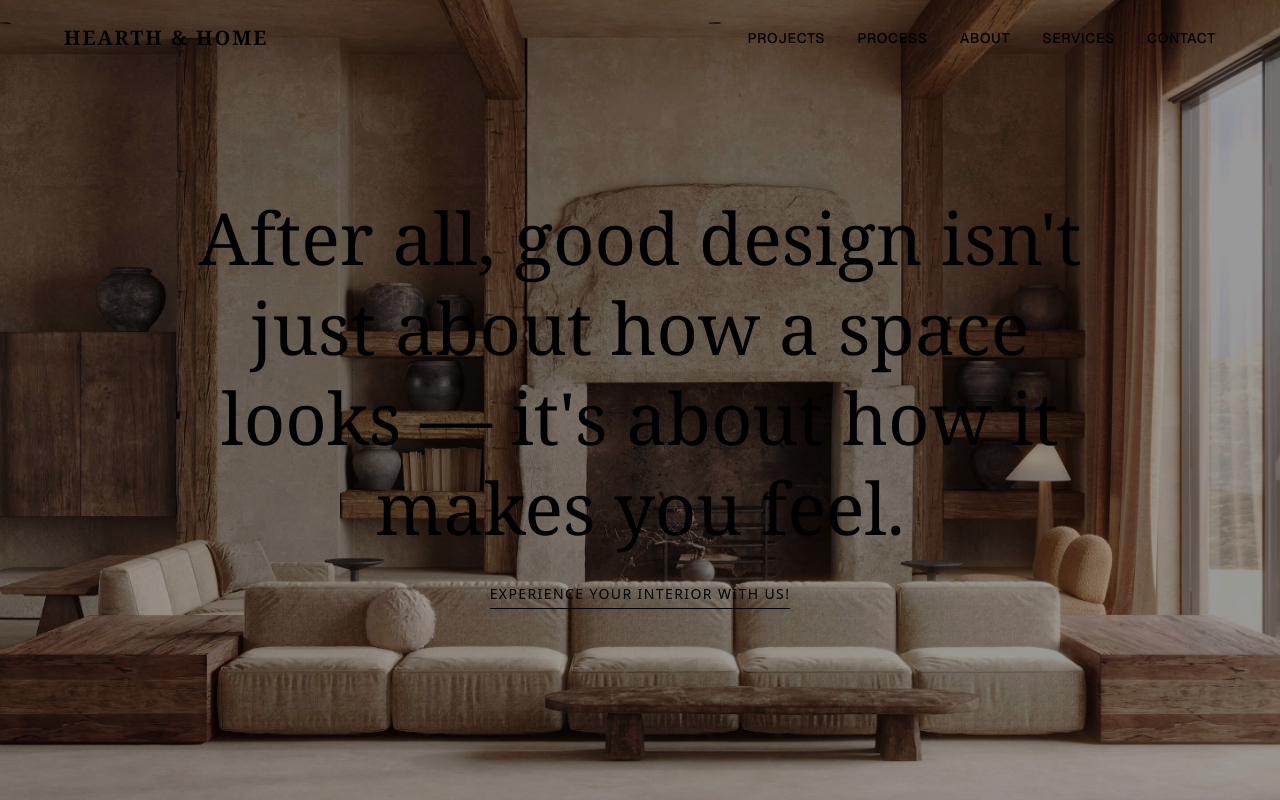
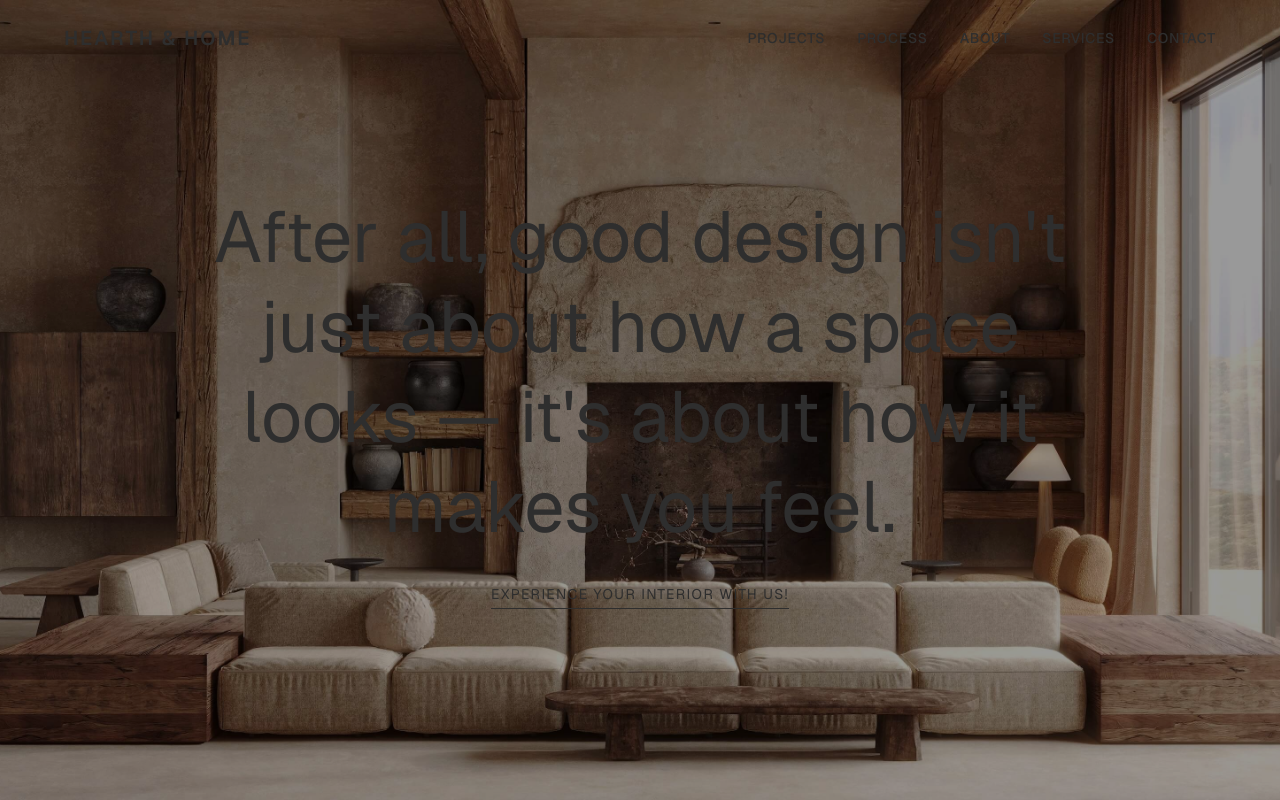
Before and after one commit to VectorGits/hearth-and-home, a Next.js app: page / in a window 1280 px wide. Shown: the top 800 px of the page. Built offline with nearby package versions, Linux system fonts and the light colour scheme.

Commit message:
Update Tailwind CSS configuration with new semantic colors and font settings

```diff
--- a/src/app/globals.css
+++ b/src/app/globals.css
@@ -1,26 +1,53 @@
+/* globals.css */
+
+/* This is the new v4 import */
 @import "tailwindcss";
 
-/* :root {
-  --background: #ffffff;
-  --foreground: #171717;
+/*
+  This is the new "config" file for Tailwind v4.
+  We define CSS Custom Properties (variables) and then
+  tell Tailwind to create utility classes from them using @theme.
+*/
+@theme {
+  /* 1. Define your semantic colors as CSS variables */
+  --color-background: hsl(39, 38%, 95%);      /* #F5F1E9 */
+  --color-foreground: hsl(0, 0%, 18%);        /* #2E2E2E */
+  --color-muted-foreground: hsl(0, 0%, 45%); /* #737373 */
+  --color-card: hsl(39, 38%, 97%);           /* #F9F6F2 */
+  --color-border: hsl(39, 38%, 90%);         /* #EAE5DB */
+  --color-primary: hsl(0, 0%, 18%);          /* #2E2E2E */
+  --color-primary-foreground: hsl(39, 38%, 95%); /* #F5F1E9 */
+  --color-accent: hsl(33, 33%, 70%);          /* #B99470 */
+  --color-accent-foreground: hsl(0, 0%, 18%);  /* #2E2E2E */
+
+  /* 2. Define your font families */
+  --font-serif: var(--font-lora), serif;
+  --font-sans: var(--font-raleway), sans-serif;
+
+  /* 3. Tell Tailwind to create utility classes from these variables */
+  --colors-background: var(--color-background);
+  --colors-foreground: var(--color-foreground);
+  --colors-muted-foreground: var(--color-muted-foreground);
+  --colors-card: var(--color-card);
+  --colors-border: var(--color-border);
+  --colors-primary: var(--color-primary);
+  --colors-primary-foreground: var(--color-primary-foreground);
+  --colors-accent: var(--color-accent);
+  --colors-accent-foreground: var(--color-accent-foreground);
+
+  --font-family-serif: var(--font-serif);
+  --font-family-sans: var(--font-sans);
+
+  /* 4. (Optional but recommended) Define your font sizes */
+  --font-size-xs: 0.75rem;
+  --font-size-sm: 0.875rem;
+  --font-size-base: 1rem;
+  /* ...add the rest of your custom font sizes here if needed */
 }
 
-@theme inline {
-  --color-background: var(--background);
-  --color-foreground: var(--foreground);
-  --font-sans: var(--font-geist-sans);
-  --font-mono: var(--font-geist-mono);
+/* 5. Set up your base body styles using your new variables */
+body {
+  background-color: var(--color-background);
+  color: var(--color-foreground);
+  font-family: var(--font-sans);
 }
-
-@media (prefers-color-scheme: dark) {
-  :root {
-    --background: #0a0a0a;
-    --foreground: #ededed;
-  }
-}
-
-body {
-  background: var(--background);
-  color: var(--foreground);
-  font-family: Arial, Helvetica, sans-serif;
-} */
```
